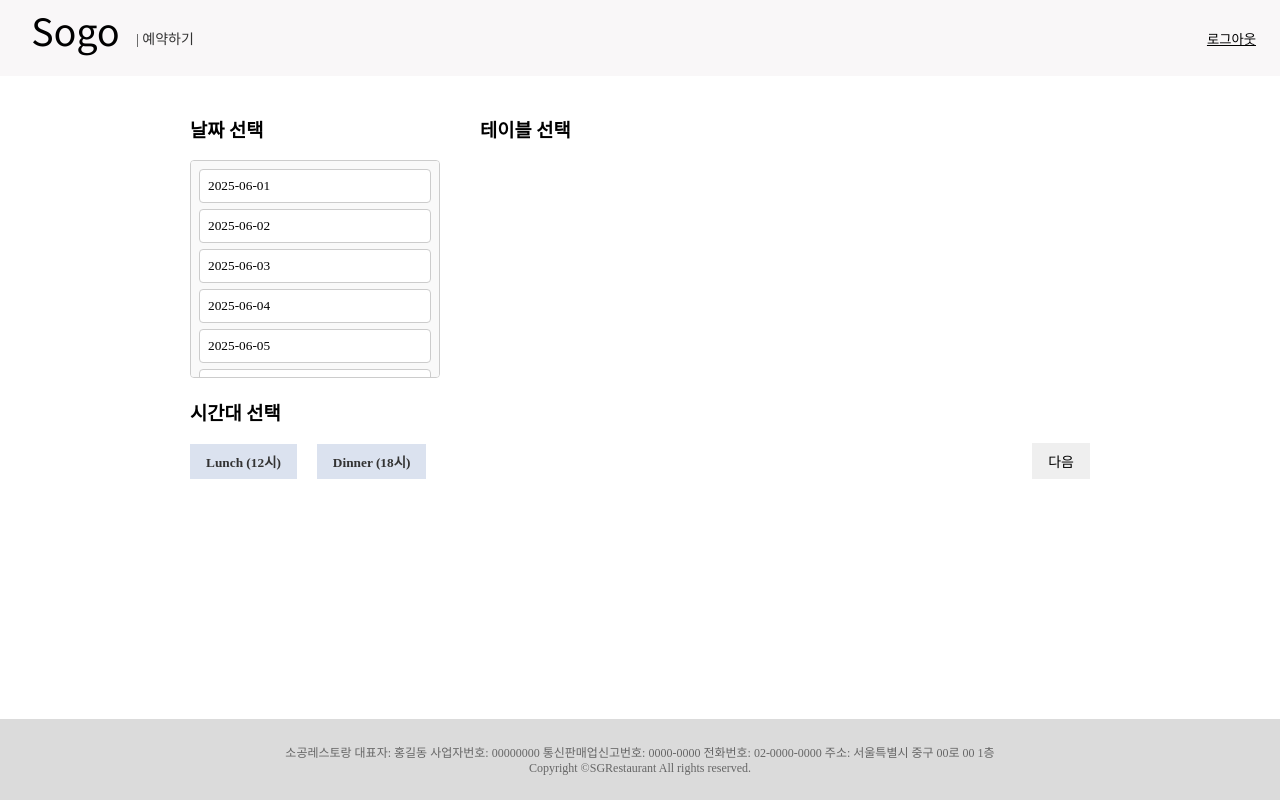
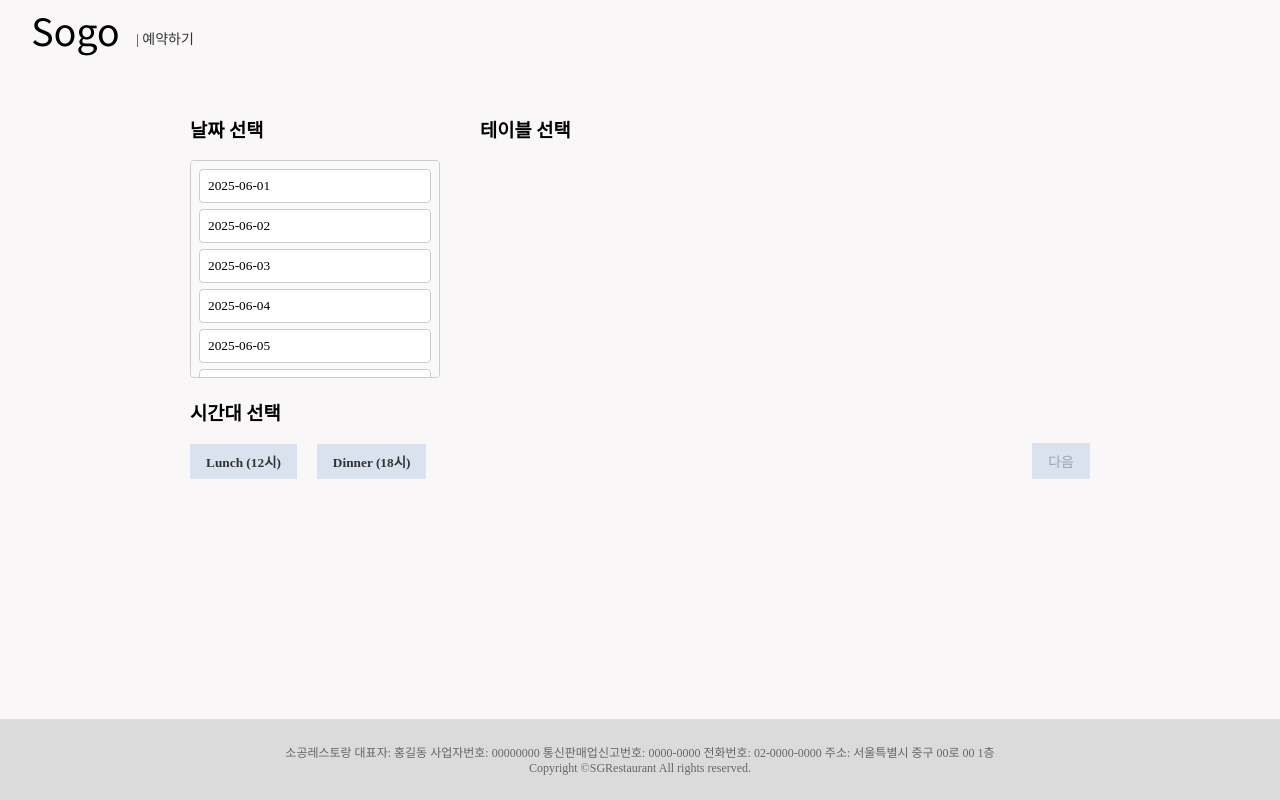
Before and after one commit to Lyla-Dev/INC-reservation-system, a React (Vite) app in the folder frontend/: page /reservation in a window 1280 px wide. Built offline with nearby package versions, Linux system fonts and the light colour scheme; a web font is replaced by a local one.

Commit message:
qa/signup, login, reservation page

```diff
--- a/frontend/src/components/LogIn/loginForm.jsx
+++ b/frontend/src/components/LogIn/loginForm.jsx
@@ -117,6 +117,7 @@ function LoginForm() {
 
       if (response.ok) {
         alert(data.message);
+        localStorage.setItem("isLoggedIn", "true");
         navigate("/MainPage");
       } else {
         alert(`로그인 실패: ${data.error}`);
--- a/frontend/src/components/PageLayout/pageLayout.jsx
+++ b/frontend/src/components/PageLayout/pageLayout.jsx
@@ -5,9 +5,14 @@ import logo from "../../assets/logoBlack.png";
 const PageLayout = ({ children }) => {
   const navigate = useNavigate();
   const location = useLocation();
+  const isLoggedIn = localStorage.getItem("isLoggedIn") === "true";
 
   const goMain = () => {
+    if (isLoggedIn) {
       navigate("/mainpage");
+    } else {
+      navigate("/login");
+    }
   };
 
   const handleLogout = async () => {
@@ -27,6 +32,7 @@ const PageLayout = ({ children }) => {
       if (response.ok) {
         const data = await response.json();
         alert(data.message);
+        localStorage.removeItem("isLoggedIn");
         navigate("/login");
       } else {
         const errorData = await response.json();
@@ -100,6 +106,7 @@ const PageLayout = ({ children }) => {
           </div>
         </div>
 
+        {isLoggedIn && (
           <button
             style={{
               border: "none",
@@ -114,12 +121,13 @@ const PageLayout = ({ children }) => {
           >
             로그아웃
           </button>
+        )}
       </div>
 
       <div
         style={{
           flex: 1,
-          backgroundColor: "#fff",
+          backgroundColor: "#F9F7F8",
         }}
       >
         {children}
--- a/frontend/src/components/Reservation/reservation.jsx
+++ b/frontend/src/components/Reservation/reservation.jsx
@@ -30,7 +30,9 @@ const Reservation = () => {
 
   const handleNext = () => {
     if (selectedDate && mealType && selectedTable) {
-        const table = availableTables.find(t => String(t.table_id) === String(selectedTable));
+      const table = availableTables.find(
+        (t) => String(t.table_id) === String(selectedTable)
+      );
 
       console.log("availableTables:", availableTables);
       console.log("selectedTable:", selectedTable);
@@ -38,10 +40,10 @@ const Reservation = () => {
 
       if (!table) {
         alert("⚠️ 선택한 테이블 정보를 찾을 수 없습니다.");
-            return; // ✅ undefined 상태에서 navigate하지 않도록 반드시 막기
+        return;
       }
 
-        navigate('/reservationInfo', {
+      navigate("/reservationInfo", {
         state: {
           date: selectedDate,
           meal: mealType,
@@ -52,6 +54,8 @@ const Reservation = () => {
       alert("날짜, 시간대, 테이블을 모두 선택해주세요!");
     }
   };
+
+  const isNextButtonEnabled = selectedDate && mealType && selectedTable;
 
   return (
     <div
@@ -64,6 +68,7 @@ const Reservation = () => {
         padding: "20px",
         position: "relative",
         fontFamily: "content",
+        backgroundColor: "#F9F7F8",
       }}
     >
       <div style={{ width: "250px" }}>
@@ -168,15 +173,16 @@ const Reservation = () => {
 
       <div style={{ position: "absolute", bottom: "20px", right: "20px" }}>
         <button
+          disabled={!isNextButtonEnabled}
+          onClick={handleNext}
           style={{
             marginTop: "24px",
             padding: "8px 16px",
             border: "0",
-            backgroundColor: "DBE2EF",
+            backgroundColor: "#DBE2EF",
             cursor: "pointer",
             fontSize: "14px",
           }}
-          onClick={handleNext}
         >
           다음
         </button>
--- a/frontend/src/components/ReservationInfo/reservationInfo.jsx
+++ b/frontend/src/components/ReservationInfo/reservationInfo.jsx
@@ -55,7 +55,6 @@ function ReservationInfo() {
       .then(() => {
         alert("예약 성공!");
         navigate("/reservationStatus");
-        // 팝업 띄우기 또는 페이지 이동
       })
       .catch((err) => {
         alert("예약 중 오류 발생: " + err.message);
```
Lines whose indentation alone changed are shown as unchanged.
